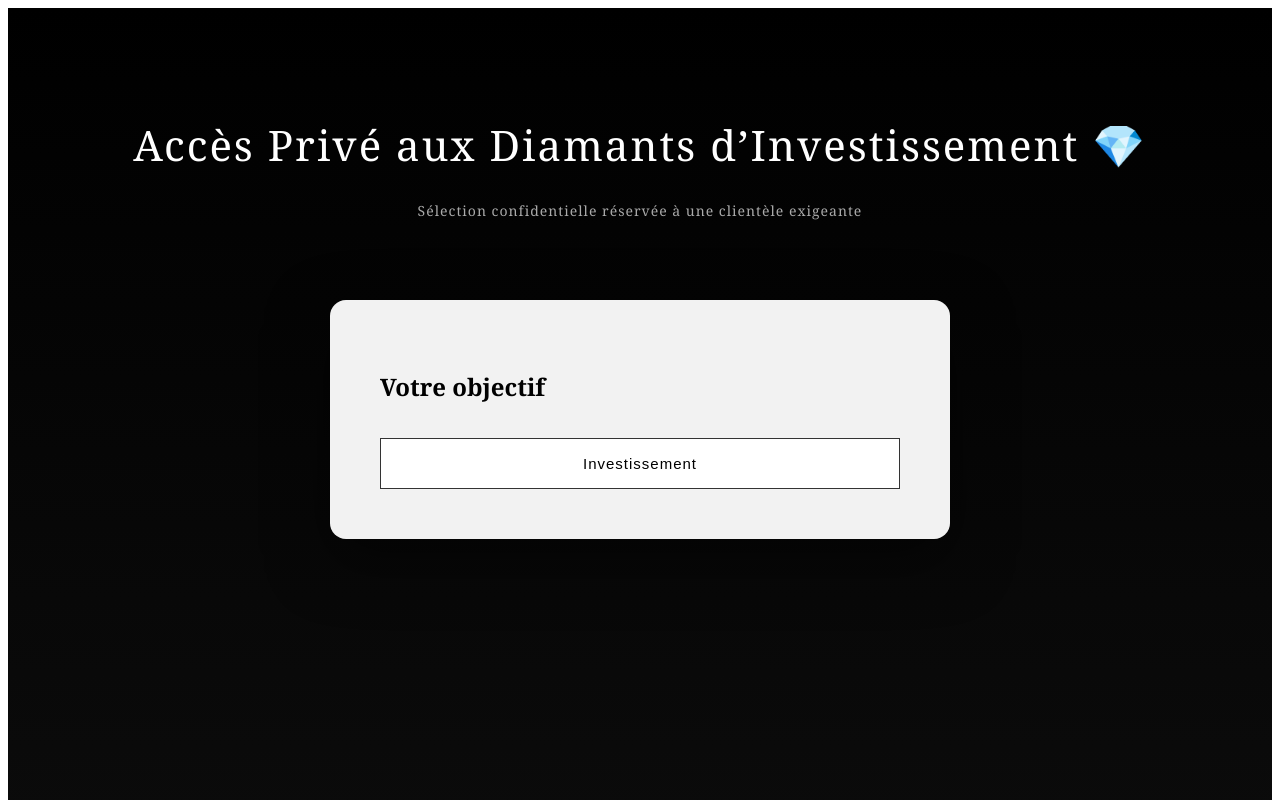
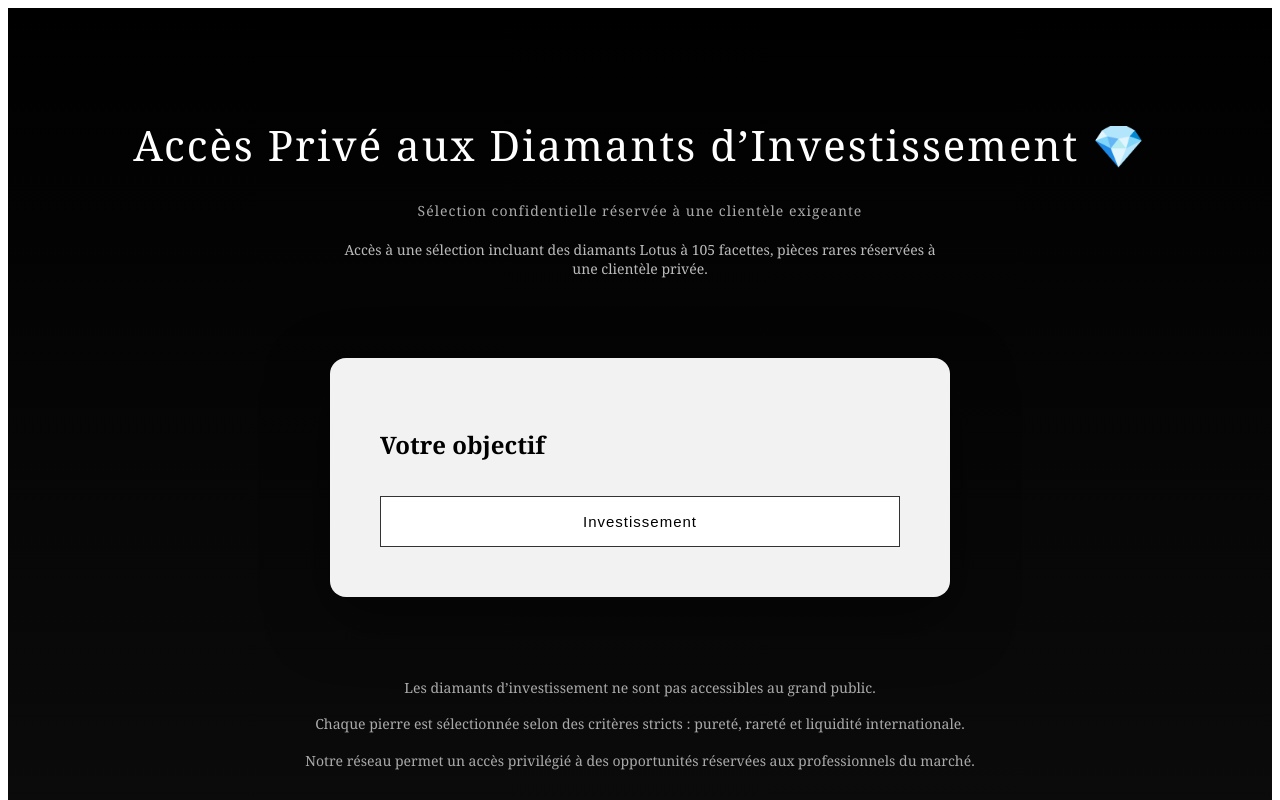
Before and after one commit to chanadet30/diamond-app, a Next.js app: page / in a window 1280 px wide. Shown: the top 800 px of the page. Built offline with nearby package versions, Linux system fonts and the light colour scheme.

Commit message:
version luxe conversion

```diff
--- a/app/page.tsx
+++ b/app/page.tsx
@@ -69,9 +69,22 @@ export default function Home() {
         }}>
           Sélection confidentielle réservée à une clientèle exigeante
         </p>
+
+        {/* LOTUS */}
+        <p style={{
+          marginTop: "20px",
+          fontSize: "14px",
+          color: "#bbb",
+          maxWidth: "600px",
+          marginLeft: "auto",
+          marginRight: "auto"
+        }}>
+          Accès à une sélection incluant des diamants Lotus à 105 facettes,
+          pièces rares réservées à une clientèle privée.
+        </p>
       </div>
 
-      {/* CARD */}
+      {/* FORM CARD */}
       <div style={{
         background: "rgba(255,255,255,0.95)",
         color: "black",
@@ -80,7 +93,6 @@ export default function Home() {
         margin: "80px auto",
         borderRadius: "16px",
         boxShadow: "0 20px 60px rgba(0,0,0,0.5)",
-        backdropFilter: "blur(10px)",
         animation: "fadeInUp 1s ease"
       }}>
 
@@ -187,6 +199,22 @@ export default function Home() {
 
       </div>
 
+      {/* STORYTELLING */}
+      <div style={{
+        marginTop: "60px",
+        textAlign: "center",
+        fontSize: "14px",
+        color: "#aaa",
+        maxWidth: "700px",
+        marginLeft: "auto",
+        marginRight: "auto",
+        lineHeight: "1.6"
+      }}>
+        <p>Les diamants d’investissement ne sont pas accessibles au grand public.</p>
+        <p>Chaque pierre est sélectionnée selon des critères stricts : pureté, rareté et liquidité internationale.</p>
+        <p>Notre réseau permet un accès privilégié à des opportunités réservées aux professionnels du marché.</p>
+      </div>
+
       {/* ANIMATIONS */}
       <style>{`
         @keyframes fadeIn {
```
